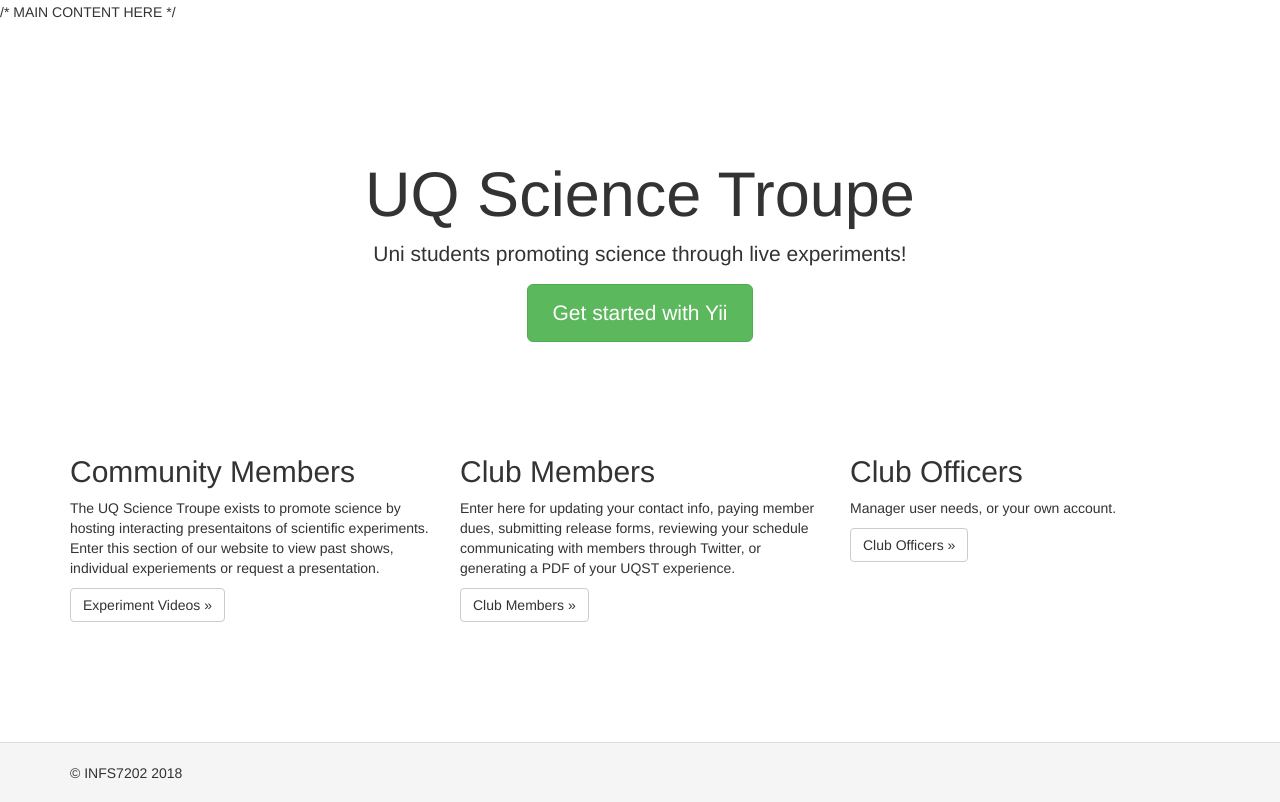
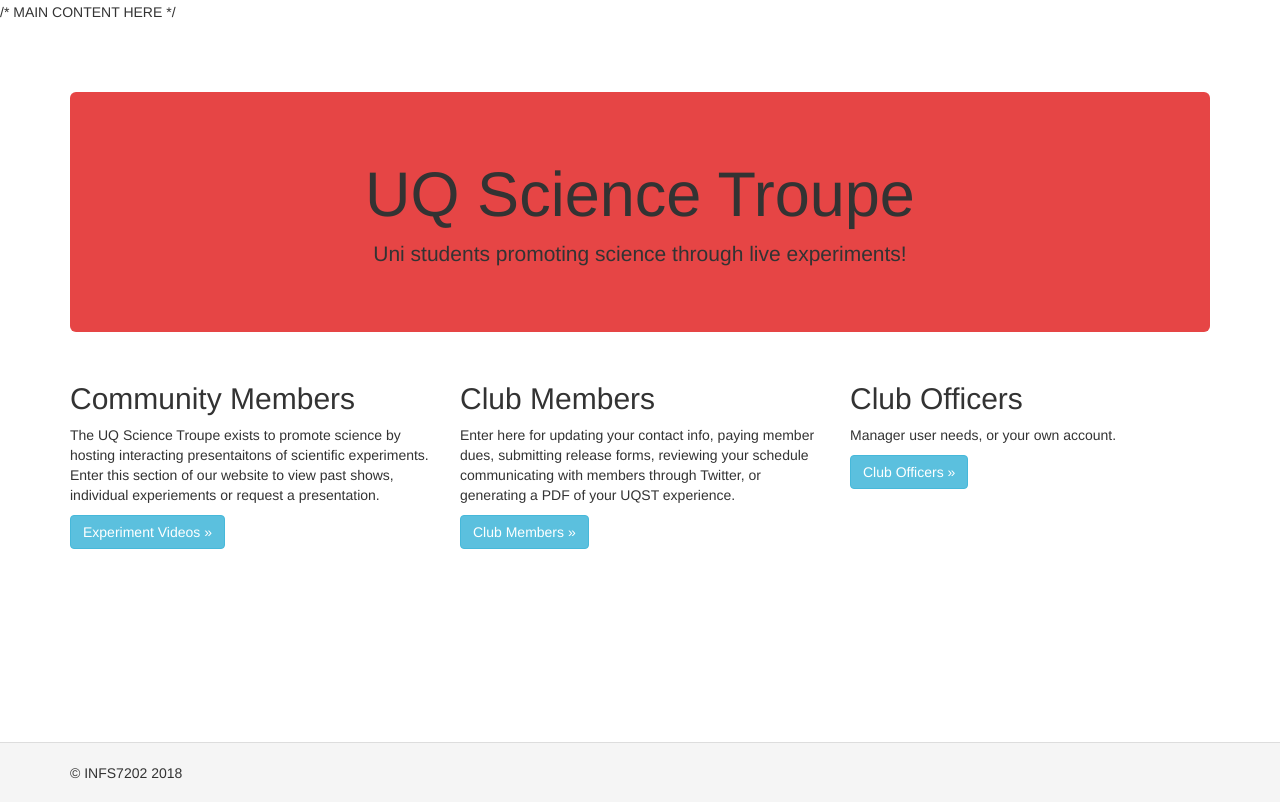
Before and after one commit to jasonweidner/UQ_Science_Troupe, a Yii app: template views/site/index.php in a window 1280 px wide. Shown: the part 18-820 px from the top of the page. Run offline with PHP 8.4 and a stand-in for Yii, Linux system fonts and the light colour scheme; the template is opened without the code that fills it, so the values that code supplies are empty; some libraries are stand-ins or nearby versions.

Commit message:
Changed main page view

```diff
--- a/views/site/index.php
+++ b/views/site/index.php
@@ -6,12 +6,11 @@ $this->title = "UQ Science Troupe";
 ?>
 <div class="site-index">
 
-    <div class="jumbotron">
+    <div class="jumbotron mainjumbotron">
         <h1>UQ Science Troupe</h1>
 
         <p class="lead">Uni students promoting science through live experiments!</p>
 
-        <p><a class="btn btn-lg btn-success" href="http://www.yiiframework.com">Get started with Yii</a></p>
     </div>
 
     <div class="body-content">
@@ -23,7 +22,7 @@ $this->title = "UQ Science Troupe";
                 <p>The UQ Science Troupe exists to promote science by hosting interacting presentaitons of scientific experiments.
                     Enter this section of our website to view past shows, individual experiements or request a presentation.</p>
 
-                <p><a class="btn btn-default" href="http://www.yiiframework.com/doc/">Experiment Videos &raquo;</a></p>
+                <p><a class="btn btn-info" href="http://www.yiiframework.com/doc/">Experiment Videos &raquo;</a></p>
             </div>
             <div class="col-lg-4">
                 <h2>Club Members</h2>
@@ -31,14 +30,14 @@ $this->title = "UQ Science Troupe";
                 <p>Enter here for updating your contact info, paying member dues, submitting release forms, reviewing your schedule
                     communicating with members through Twitter, or generating a PDF of your UQST experience.</p>
 
-                <p><a class="btn btn-default" href="http://www.yiiframework.com/forum/">Club Members &raquo;</a></p>
+                <p><a class="btn btn-info" href="http://www.yiiframework.com/forum/">Club Members &raquo;</a></p>
             </div>
             <div class="col-lg-4">
                 <h2>Club Officers</h2>
 
                 <p>Manager user needs, or your own account.</p>
 
-                <p><a class="btn btn-default" href="http://www.yiiframework.com/extensions/">Club Officers &raquo;</a></p>
+                <p><a class="btn btn-info" href="http://www.yiiframework.com/extensions/">Club Officers &raquo;</a></p>
             </div>
         </div>
 
--- a/web/css/site.css
+++ b/web/css/site.css
@@ -21,14 +21,19 @@ body {
     padding-top: 20px;
 }
 
-.jumbotron {
-    text-align: center;
-    background-color: transparent;
+/*.jumbotron {
+
+}*/
+
+.mainjumbotron {
+   text-align: center;
+   background-color: #E64545;
 }
 
 .jumbotron .btn {
     font-size: 21px;
-    padding: 14px 24px;
+    padding: 10px 20px;
+
 }
 
 .not-set {
```
